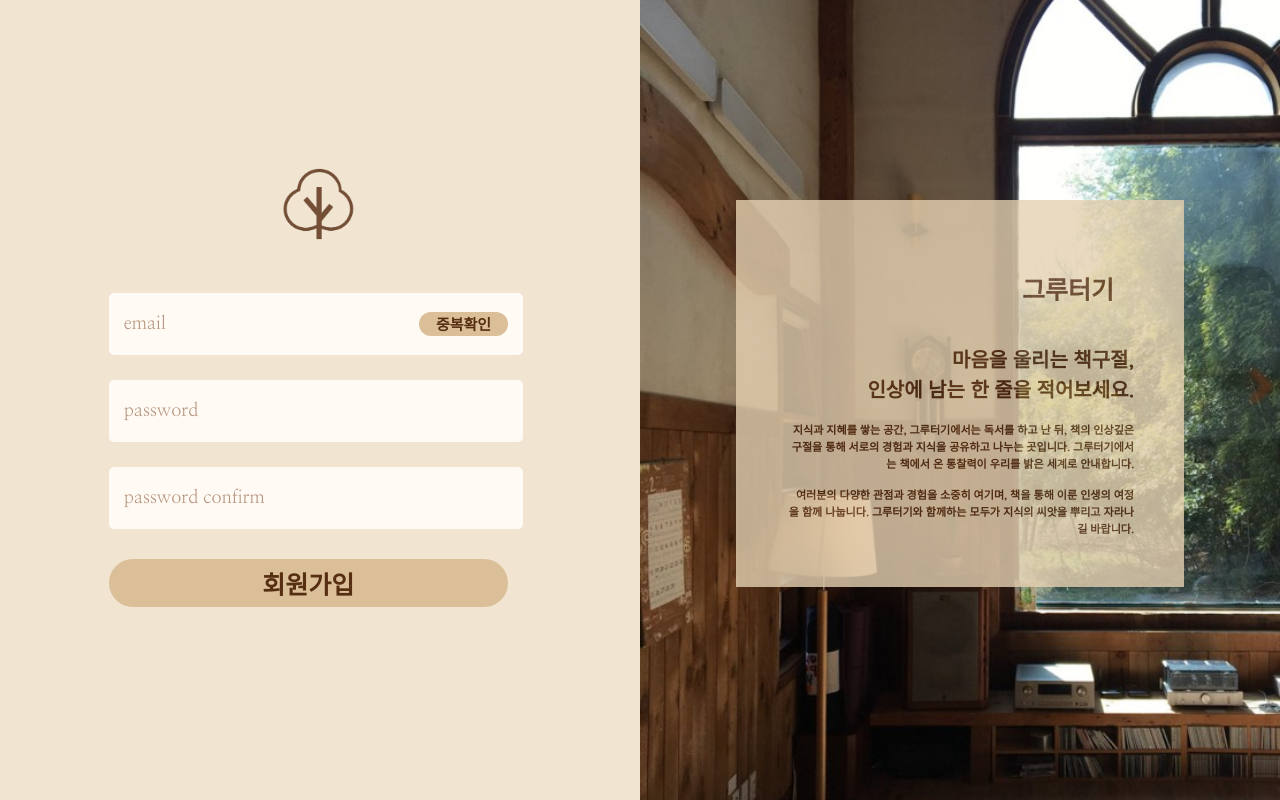
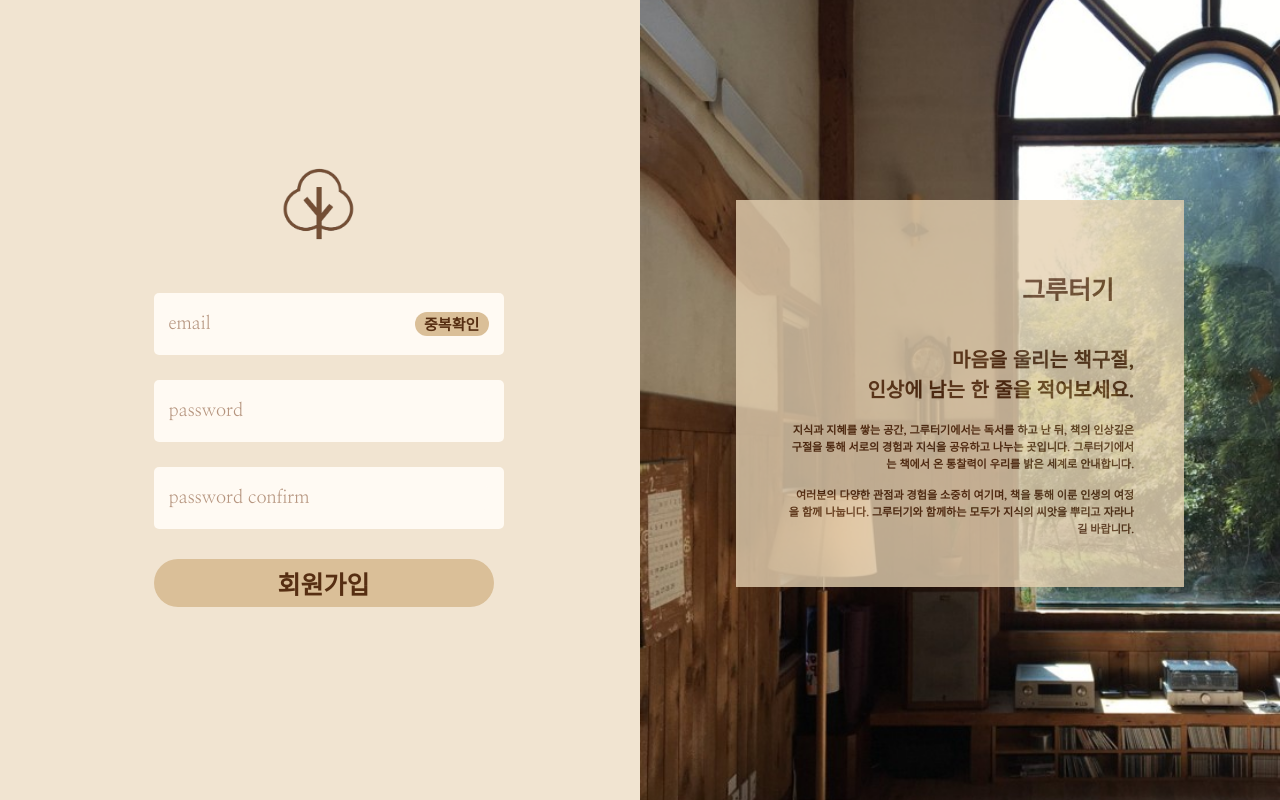
Before and after one commit to hyerim1127/Tree, a React (Create React App) app in the folder src/main/frontend/: page /member/save in a window 1280 px wide. Built offline with nearby package versions, Linux system fonts and the light colour scheme.

Commit message:
style: css 수정

```diff
--- a/src/main/frontend/src/loginSignUp/loginSignUp.css
+++ b/src/main/frontend/src/loginSignUp/loginSignUp.css
@@ -25,14 +25,14 @@
     background-color: #F1E4D1;
 }
 .contentWrap {
-    padding: 0 8.5vw;
+    padding: 0 12vw;
     flex: 1;
 }
 .ls-inputWrap {
     display: flex;
     align-items: center;
     height: 4vh;
-    width: 30vw;
+    width: 25vw;
     border-radius: 5px;
     padding: 15px;
     margin-top: 30px;
@@ -63,7 +63,7 @@
   }
 
 .bottomButton {
-    width:  calc(30vw + 15px);
+    width:  calc(25vw + 20px);
     height: 6vh;
     border: none;
     font-size: 25px;
--- a/src/main/frontend/src/writeBoard/WriteImpression.jsx
+++ b/src/main/frontend/src/writeBoard/WriteImpression.jsx
@@ -117,7 +117,7 @@ const WriteImpression = () => {
                           <button onClick={openModalBookSearch} className="wi-bookSearchBtn">책 검색</button>
                           <ModalBookSearch show={showModal} onClose={closeModalBookSearch} onSelect={handleBookSelect} />
                       </div>
-                      <div style={{ display: 'flex' }}>
+                      <div style={{ display: 'flex', justifyContent: 'space-evenly' }}>
                         <div className="wi-inputWrap-img">
                             <img
                                 src={imageURL}
--- a/src/main/frontend/src/writeBoard/writeImpression.css
+++ b/src/main/frontend/src/writeBoard/writeImpression.css
@@ -37,13 +37,16 @@
     vertical-align: center;
 }
 .wi-form-left{
-    padding-left: 5vw;
+    margin-left:5vw
+}
+.wi-form-right{
+    margin-right:5vw
 }
 /*input창~버튼 묶은 div*/
 .wi-contentWrap {
     padding: 0 3vw;
     flex: 1;
-    width:35vw;
+    width: 35vw;
 }
 
 /*input창 배경+focus*/
@@ -69,7 +72,7 @@
     height : 3vh;
     background-color: #FFFAF3;
     vertical-align: center;
-    font-size: 18px;
+    font-size: 15px;
 }
 .wi-input::placeholder {
     color : #b5947e;
@@ -94,7 +97,6 @@
     display: flex;
     align-items: center;
     height: 4vh;
-    width:20vw;
     border-radius: 5px;
     padding: 15px;
     margin-top: 30px;
@@ -120,7 +122,7 @@
 }
 .wi-inputText {
     display: flex;
-    height: 9.5vh;
+    height: 8vh;
     width: 50vw;
     border-radius: 5px;
     padding: 15px;
@@ -137,7 +139,7 @@
 }
 .wi-inputText2 {
     display: flex;
-    height: 13.5vh;
+    height: 12vh;
     width: 50vw;
     border-radius: 5px;
     padding: 15px;
```
Also changed, not shown: 1 other file (tests, documents, lock files or other folders).
